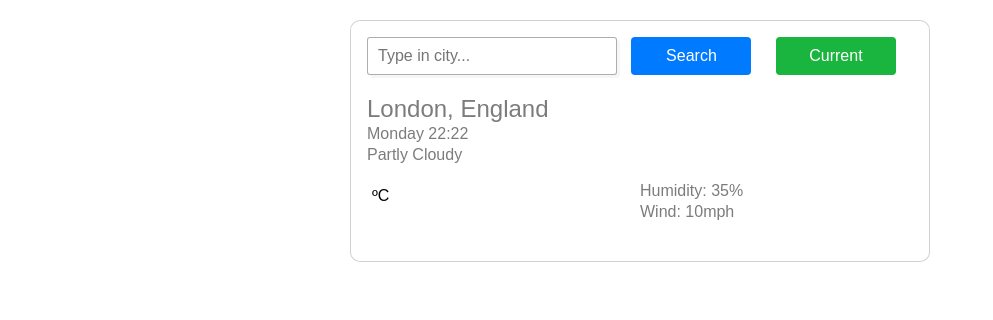
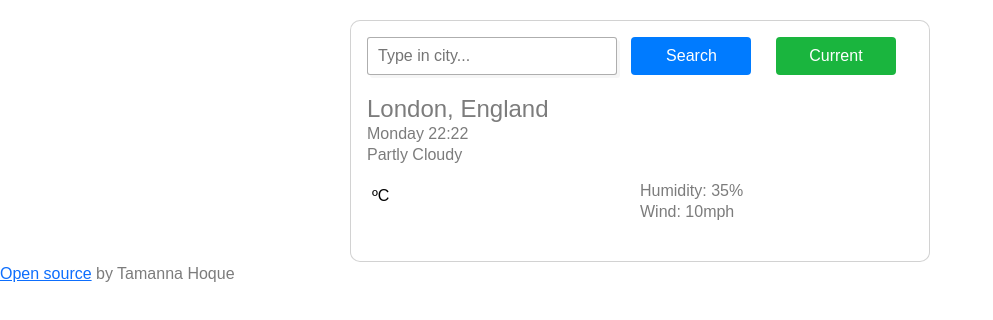
Before and after one commit to TamannaHoque/my-current-project, a plain HTML site: page index.html in a window 1280 px wide. Shown: the whole page, without its empty margins (0-993 px from the left). Drawn offline with nearby package versions, Linux system fonts and the light colour scheme.

Commit message:
Update index.html

```diff
--- a/index.html
+++ b/index.html
@@ -55,6 +55,10 @@
         </div>
       </div>
     </div>
+    <p>
+      <a href="https://github.com/TamannaHoque/weather-app">Open source</a> by
+      Tamanna Hoque
+    </p>
     <script src="script.js"></script>
   </body>
 </html>
```
